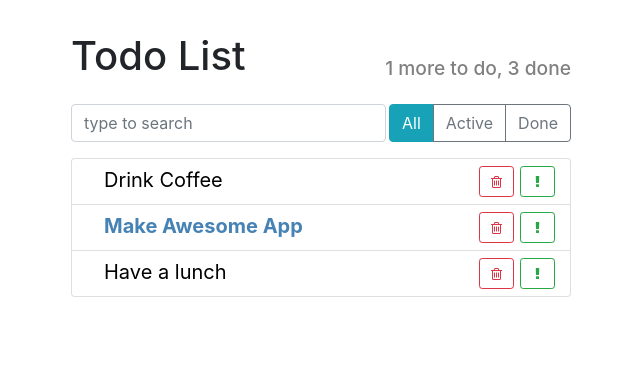
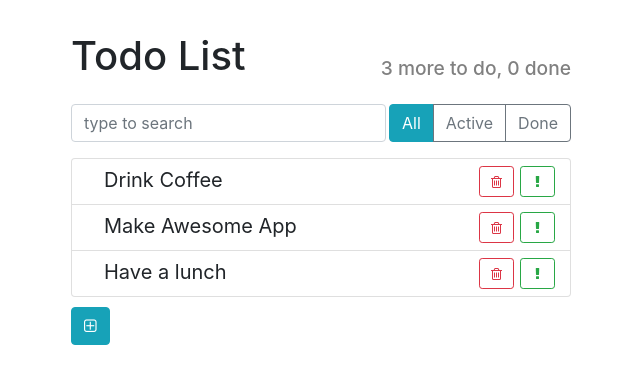
Before and after one commit to Mizraelko/Todo, a React (Create React App) app: page / in a window 1280 px wide. Shown: the top 384 px of the page, without its empty margins (319-959 px from the left). Built offline with nearby package versions, Linux system fonts and the light colour scheme.

Commit message:
add delete and add todo

```diff
--- a/src/components/app-header/app-header.js
+++ b/src/components/app-header/app-header.js
@@ -1,7 +1,8 @@
-import React from 'react';
+import React, {useState} from 'react';
 import './app-header.css';
 
 const AppHeader = ({toDo, done}) => {
+
   return (
     <div className="app-header d-flex">
       <h1>Todo List</h1>
--- a/src/components/app/App.js
+++ b/src/components/app/App.js
@@ -2,28 +2,76 @@ import './App.css';
 import AppHeader from "../app-header/app-header";
 import SearchPanel from "../search-panel/search-panel";
 import ItemStatusFilter from "../item-status-filter/item-status-filter";
-import React from "react";
+import React, {useState} from "react";
 import TodoList from "../todo-list/todo-list";
+import ItemAddForm from "../item-add-form/item-add-form";
+
 
 function App() {
 
-    const todoData = [
-        { label: 'Drink Coffee', important: false, id: 1 },
-        { label: 'Make Awesome App', important: true, id: 2 },
-        { label: 'Have a lunch', important: false, id: 3 }
-    ];
+
+    const [state, setState] = useState( {
+        todoData:[
+            { label: 'Drink Coffee', important: false, id: 1 },
+            { label: 'Make Awesome App', important: true, id: 2 },
+            { label: 'Have a lunch', important: false, id: 3 }
+        ]})
+    const [doneTodo, setDoneTodo] = useState(0);
+    const [maxId, setMaxId] = useState(100)
+
+
+    const setCurrentDone = (done) => {
+        done ? setDoneTodo(doneTodo + 1) : setDoneTodo(doneTodo - 1);
+
+    }
+    const onDeleted = (id) => {
+        setState(({todoData}) => {
+            const idx = todoData.findIndex(e => e.id === id)
+
+            const newArray = [
+                ...todoData.slice(0, idx),
+                ...todoData.slice(idx + 1)
+            ]
+            return  {
+                todoData: newArray
+            }
+        })
+    }
+    const onItemAdded = (text) => {
+        setMaxId(maxId + 1)
+        const newItem = {
+            label: text,
+            important: false,
+            id : maxId
+
+        }
+        setState(({todoData}) => {
+            return {
+                ...state,
+                todoData: [...todoData, newItem]
+            }
+
+        })
+    }
+    console.log(state.todoData)
 
     return (
         <div className="todo-app">
-            <AppHeader toDo={1} done={3} />
+            <AppHeader toDo={state.todoData.length} done={doneTodo} />
             <div className="top-panel d-flex">
                 <SearchPanel />
                 <ItemStatusFilter />
             </div>
 
-            <TodoList todos={todoData} />
+            <TodoList todos={state.todoData}
+                      setCurrentDone={setCurrentDone}
+                      onDeleted={onDeleted} />
+            <ItemAddForm onItemAdded={onItemAdded}/>
+
         </div>
     );
 }
 
+
+
 export default App;
--- a/src/components/item-add-form/item-add-form.css
+++ b/src/components/item-add-form/item-add-form.css
@@ -0,0 +1,4 @@
+.add-form {
+    margin-top: 10px;
+
+}
--- /dev/null
+++ b/src/components/item-add-form/item-add-form.js
@@ -0,0 +1,17 @@
+import React from 'react';
+import './item-add-form.css';
+
+const ItemAddForm = ({onItemAdded}) => {
+
+    return (
+        <div className='add-form'>
+            <button
+                className='btn btn-info'
+                onClick={() => onItemAdded()}>
+                <i className="fa fa-plus-square-o"></i>
+            </button>
+        </div>
+    );
+};
+
+export default ItemAddForm;
--- a/src/components/todo-list-item/todo-list-item.js
+++ b/src/components/todo-list-item/todo-list-item.js
@@ -2,32 +2,35 @@ import React, {useState} from 'react';
 
 import './todo-list-item.css';
 
-const TodoListItem = ({ label, important = false }) => {
+const TodoListItem = ({ label, setCurrentDone, onDeleted}) => {
 
-  const [done, setDone] = useState(false)
-  const style = {
-    color: important ? 'steelblue' : 'black',
-    fontWeight: important ? 'bold' : 'normal',
-    textDecoration: done ?  'line-through' : '',
-  };
+  const [done, setDone] = useState(false);
+  const [important, setImportant] = useState(false);
+  let classNames = "todo-list-item";
+  done ? classNames += ' done' : ' done';
+  important ? classNames += ' important' : '';
 
   return (
-    <span className="todo-list-item">
+    <span className={classNames}>
       <span
         className="todo-list-item-label"
-        style={style}
-        onClick={() => {setDone(!done)}}
+        onClick={() => {
+            setDone(!done);
+            setCurrentDone(!done);
+        }}
         >
         {label}
       </span>
 
       <button type="button"
-              className="btn btn-outline-success btn-sm float-right">
+              className="btn btn-outline-success btn-sm float-right"
+              onClick={() => {setImportant(!important)}}>
         <i className="fa fa-exclamation" />
       </button>
 
       <button type="button"
-              className="btn btn-outline-danger btn-sm float-right">
+              className="btn btn-outline-danger btn-sm float-right"
+              onClick={onDeleted}  >
         <i className="fa fa-trash-o" />
       </button>
     </span>
--- a/src/components/todo-list/todo-list.js
+++ b/src/components/todo-list/todo-list.js
@@ -3,15 +3,18 @@ import React from 'react';
 import './todo-list.css';
 import TodoListItem from "../todo-list-item/todo-list-item";
 
-const TodoList = ({ todos }) => {
+
+
+const TodoList = ({ todos, setCurrentDone, onDeleted}) => {
 
   const elements = todos.map((item) => {
-    const { id, ...itemProps } = item;
+    const { id, ...itemProps} = item;
 
     return (
       <li key={id} className="list-group-item">
-        <TodoListItem {...itemProps } />
-      </li>
+        <TodoListItem {...itemProps } setCurrentDone={setCurrentDone} onDeleted={() => { onDeleted(id)}} />
+       </li>
+
     );
   });
 
```
